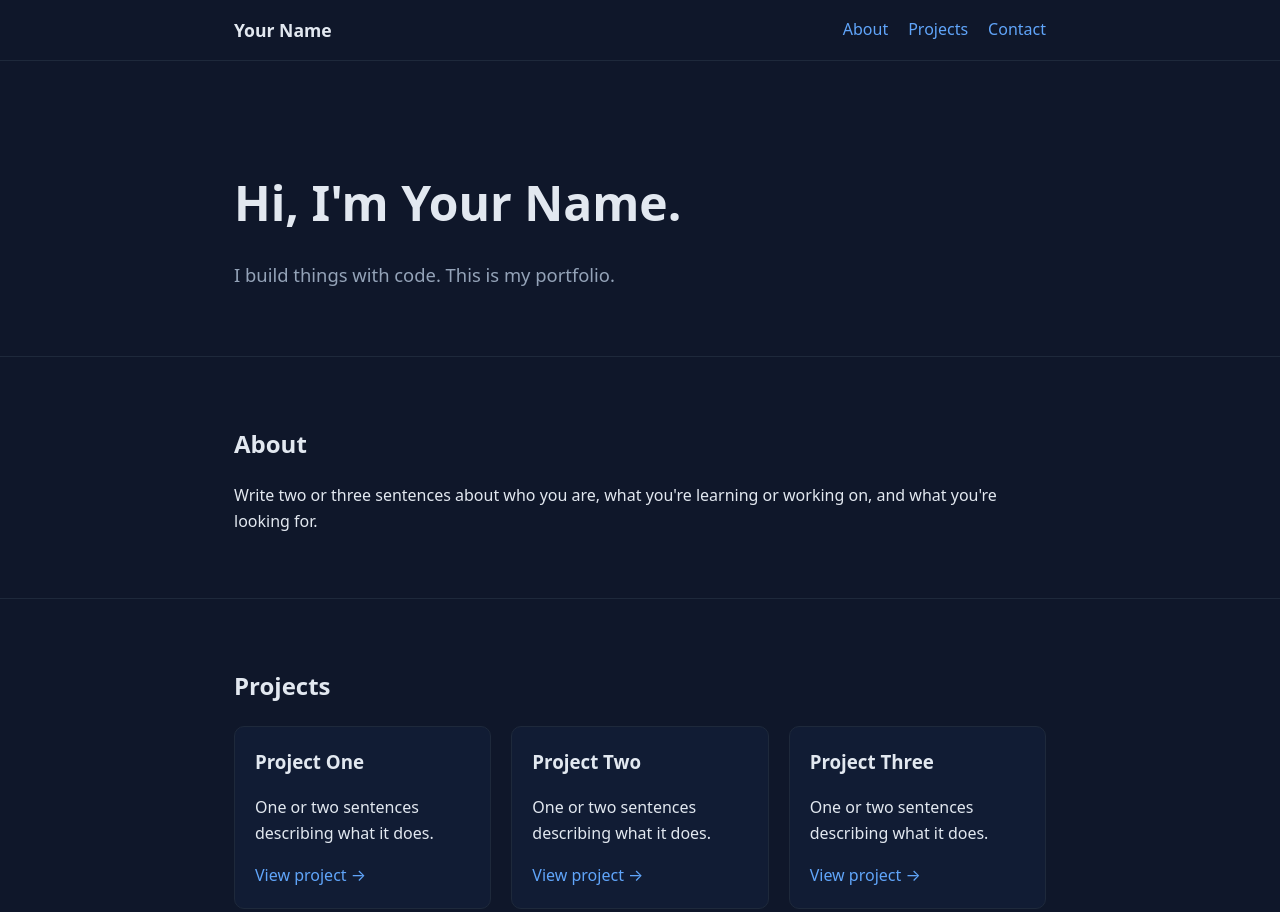
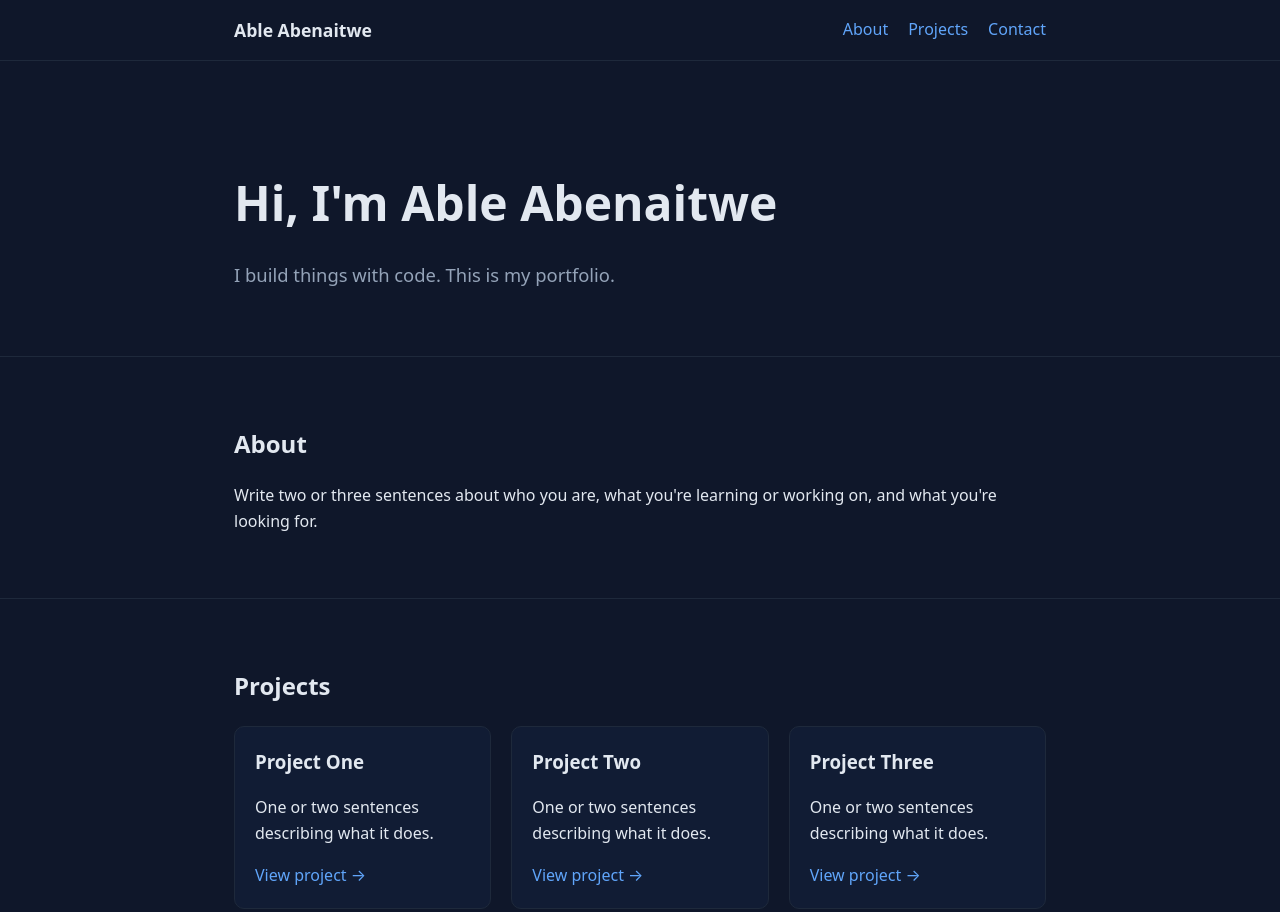
Before and after one commit to hextech256/portfolio, a website built with Vite: page index.html in a window 1280 px wide. Shown: the top 912 px of the page. Built offline with nearby package versions, Linux system fonts and the light colour scheme.

Commit message:
Update name in index.html to Able Abenaitwe

```diff
--- a/index.html
+++ b/index.html
@@ -10,7 +10,7 @@
     <header class="site-header">
       <div class="wrap">
         <!-- EDIT ME: your name -->
-        <a class="brand" href="#top">Your Name</a>
+        <a class="brand" href="#top">Able Abenaitwe</a>
         <nav>
           <a href="#about">About</a>
           <a href="#projects">Projects</a>
@@ -23,7 +23,7 @@
       <section id="top" class="hero">
         <div class="wrap">
           <!-- EDIT ME: headline + one-line pitch -->
-          <h1>Hi, I'm Your Name.</h1>
+          <h1>Hi, I'm Able Abenaitwe</h1>
           <p class="lede">I build things with code. This is my portfolio.</p>
         </div>
       </section>
```
